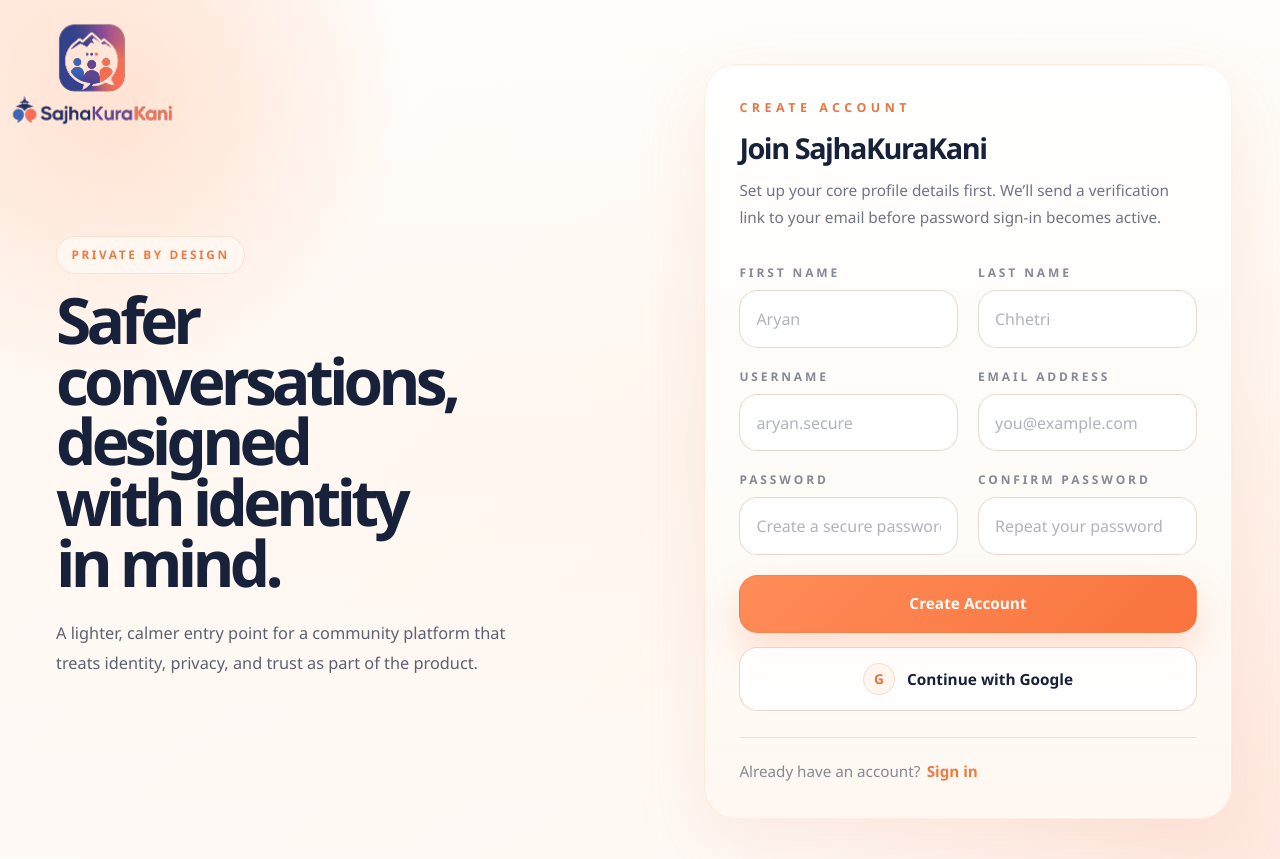
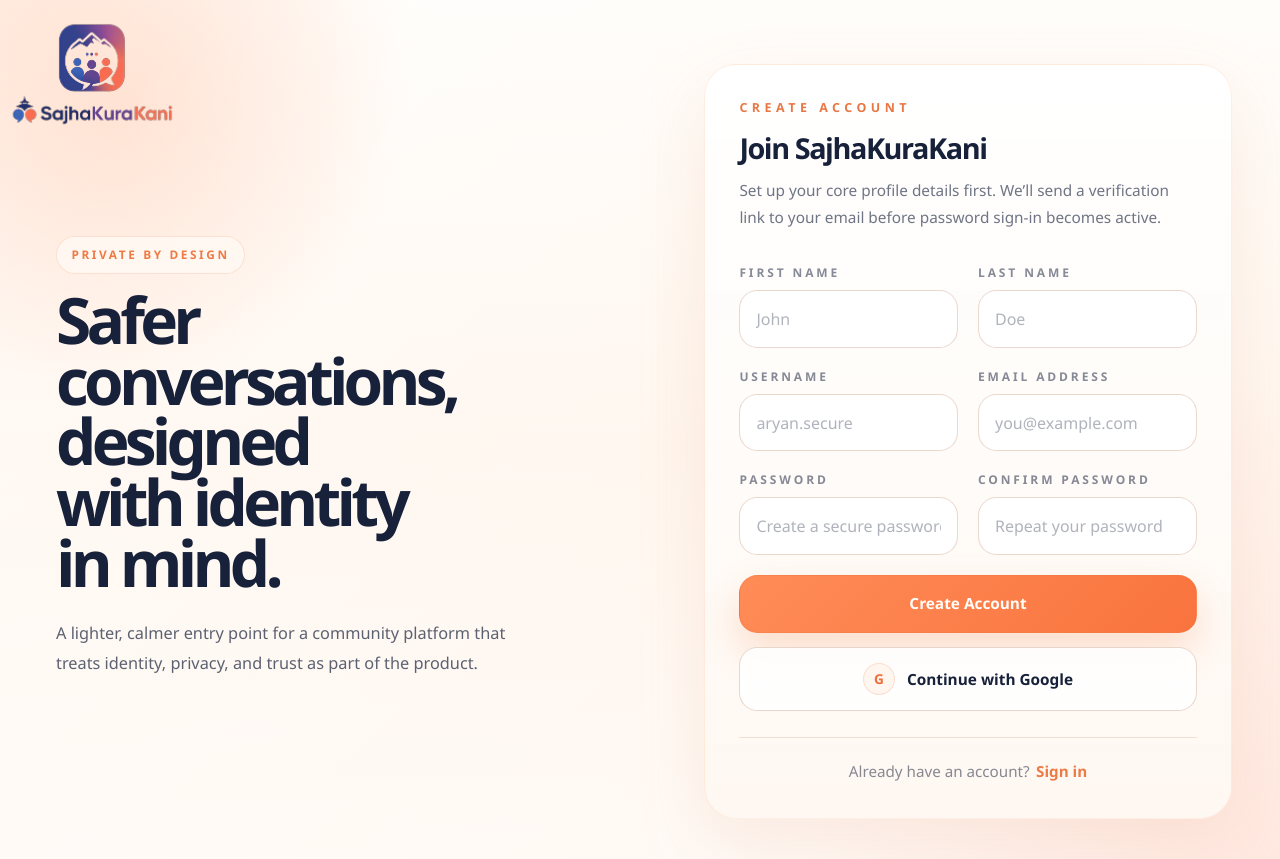
Before and after one commit to aryan123jung/SajhaKuraKani, a Next.js app in the folder sajhakurakani_frontend/: page /register in a window 1280 px wide. Built offline with nearby package versions, Linux system fonts and the light colour scheme; no server answers.

Commit message:
register page label updated

```diff
--- a/sajhakurakani_frontend/app/(auth)/_components/RegisterForm.tsx
+++ b/sajhakurakani_frontend/app/(auth)/_components/RegisterForm.tsx
@@ -67,7 +67,7 @@
                   name="firstName"
                   type="text"
                   defaultValue={safeState.fields.firstName}
-                  placeholder="Aryan"
+                  placeholder="John"
                   autoComplete="given-name"
                   className="auth-input"
                 />
@@ -85,7 +85,7 @@
                   name="lastName"
                   type="text"
                   defaultValue={safeState.fields.lastName}
-                  placeholder="Chhetri"
+                  placeholder="Doe"
                   autoComplete="family-name"
                   className="auth-input"
                 />
--- a/sajhakurakani_frontend/app/globals.css
+++ b/sajhakurakani_frontend/app/globals.css
@@ -334,8 +334,10 @@
 .auth-foot-row {
   display: flex;
   align-items: center;
-  justify-content: flex-start;
+  justify-content: center;
   gap: 0.4rem;
+  width: 100%;
+  text-align: center;
   font-size: 0.95rem;
   color: rgba(23, 33, 58, 0.52);
 }
@@ -814,8 +816,10 @@
 .auth-foot-row {
   display: flex;
   align-items: center;
-  justify-content: flex-start;
+  justify-content: center;
   gap: 0.4rem;
+  width: 100%;
+  text-align: center;
   color: rgba(23, 33, 58, 0.52);
   font-size: 0.95rem;
 }
@@ -881,7 +885,7 @@
 
   .auth-foot-row {
     flex-direction: column;
-    align-items: flex-start;
+    align-items: center;
   }
 }
 
```
